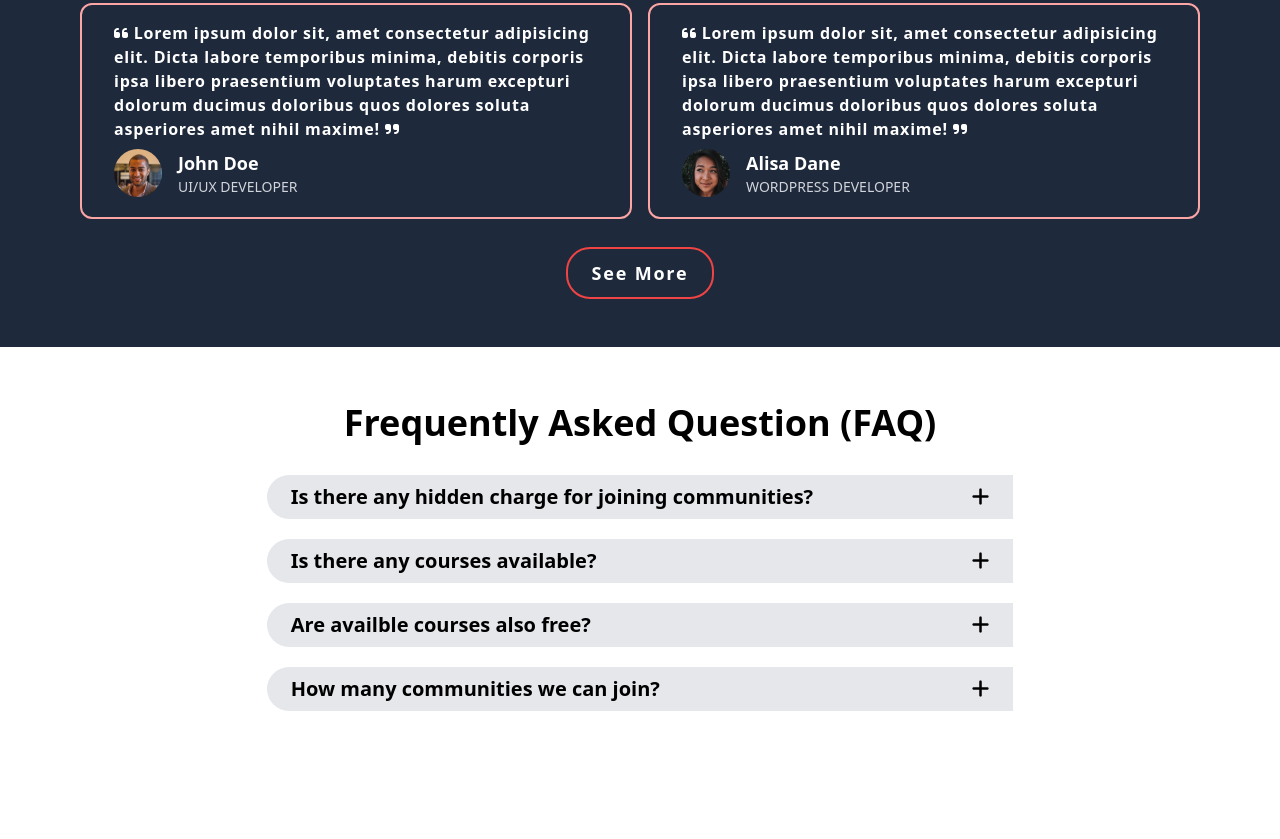
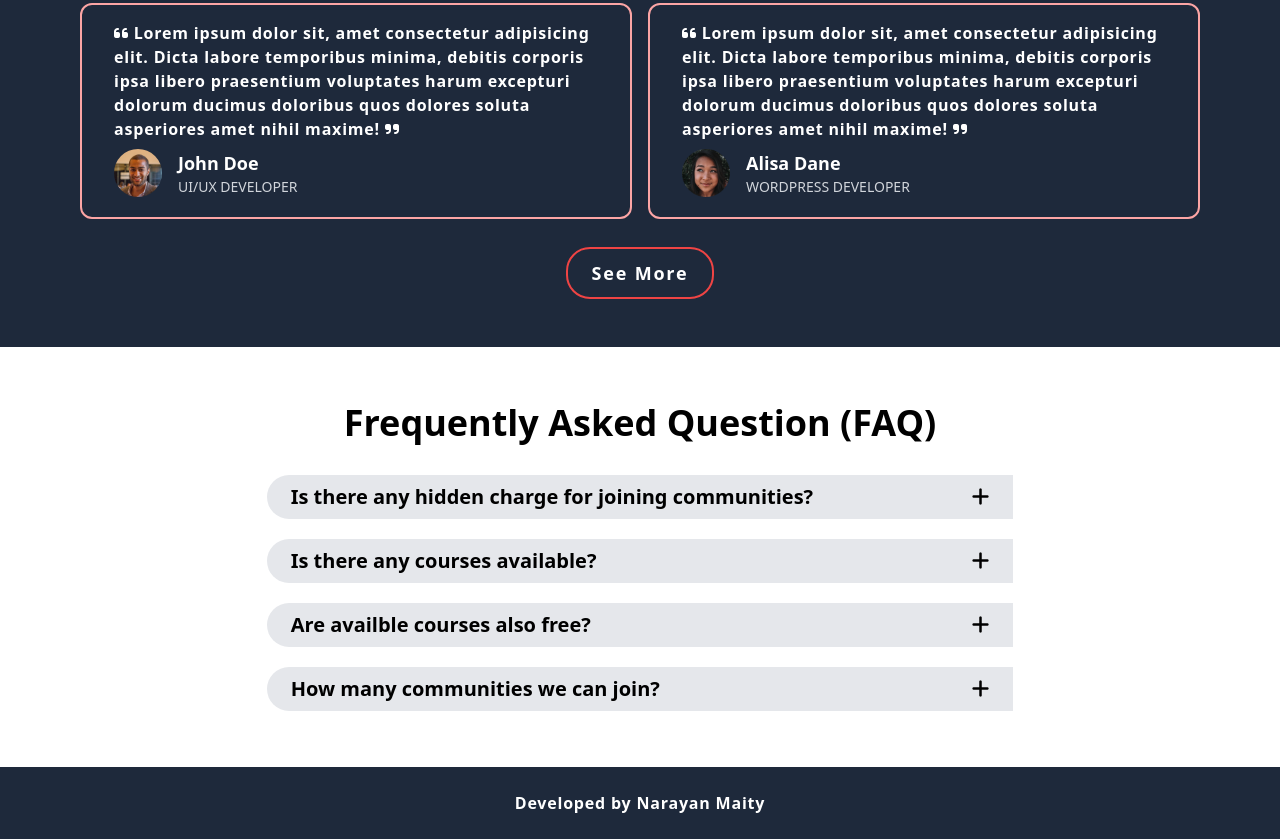
Before and after one commit to nansmatty/PensilCommunityClone, a website: page index.html in a window 1280 px wide. Shown: the part 3485-4324 px from the top of the page. Before the commit the page ends 4220 px from the top, so only its background shows below. Drawn offline with Linux system fonts and the light colour scheme.

Commit message:
footer complete

```diff
--- a/index.html
+++ b/index.html
@@ -483,6 +483,14 @@
   </section>
 
   <!-- Footer -->
+  <section id="footer">
+    <div class="bg-slate-800">
+      <div class="w-screen mt-8 flex flex-col items-center p-6 px-20 md:px-6 lg:px-12">
+        <h1 class="text-white font-semibold tracking-wider">Developed by <span class="font-bold">Narayan Maity</span>
+        </h1>
+      </div>
+    </div>
+  </section>
 
   <script src="js/script.js"></script>
 
```
